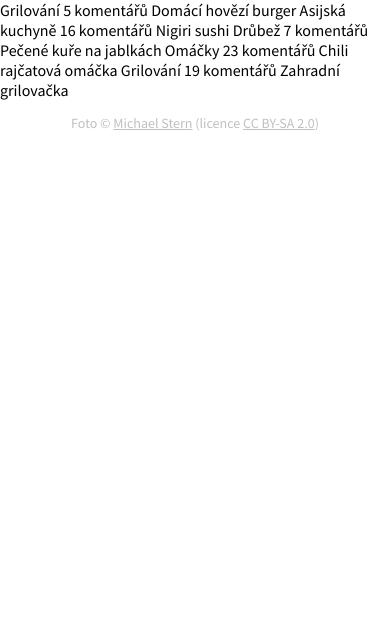
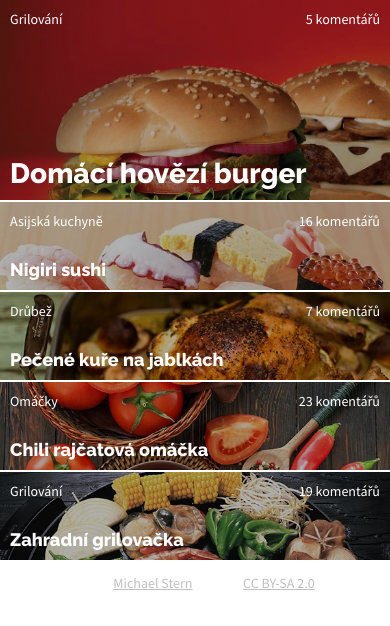
Before and after one commit to Digitalni-akademie-Web-Jaro-2020-Praha/ukol-recepty-magdacislerova, a plain HTML site: page Masova-varianta/index-level2-tezsi.html in a window 390 px wide. Drawn offline with Linux system fonts and the light colour scheme.

Commit message:
HTML a CSS pro mobilní verzi

```diff
--- a/Masova-varianta/index-level2-tezsi.html
+++ b/Masova-varianta/index-level2-tezsi.html
@@ -1,55 +1,65 @@
 <!DOCTYPE html>
 <html>
   <head>
-        <meta charset="utf-8">
-        <meta http-equiv="X-UA-Compatible" content="IE=edge,chrome=1">
-        <meta name="viewport" content="width=device-width, initial-scale=1">
+    <meta charset="utf-8" />
+    <meta http-equiv="X-UA-Compatible" content="IE=edge,chrome=1" />
+    <meta name="viewport" content="width=device-width, initial-scale=1" />
     <title>Recepty</title>
-        <link href="https://fonts.googleapis.com/css?family=Source+Sans+Pro:400,700|Raleway:600,800&amp;subset=latin-ext" rel="stylesheet">
-        <link rel="stylesheet" type="text/css" href="style.css">
+    <link
+      href="https://fonts.googleapis.com/css?family=Source+Sans+Pro:400,700|Raleway:600,800&amp;subset=latin-ext"
+      rel="stylesheet"
+    />
+    <link rel="stylesheet" type="text/css" href="style.css" />
   </head>
   <body>
+    <!-- hlavni recept -->
+    <div class="recept" id="hlavnirecept">
+      <p class="vlevo">Grilování</p>
+      <p class="vpravo">5 komentářů</p>
+      <h1>Domácí hovězí burger</h1>
+    </div>
 
-        <!-- hlavni recept -->
-        Grilování
-        5 komentářů
-
-        Domácí hovězí burger
-
-
+    <div class="sloupec">
       <!-- maly recept 2 -->
-        Asijská kuchyně
-        16 komentářů
-
-        Nigiri sushi
-
+      <div class="recept" id="recept2">
+        <p class="vlevo">Asijská kuchyně</p>
+        <p class="vpravo">16 komentářů</p>
+        <h2>Nigiri sushi</h1>
+      </div>
 
       <!-- maly recept 3 -->
-        Drůbež
-        7 komentářů
+      <div class="recept" id="recept3">
+        <p class="vlevo">Drůbež</p>
+        <p class="vpravo">7 komentářů</p>
+        <h2>Pečené kuře na jablkách</h1>
+      </div>
+    </div>
 
-        Pečené kuře na jablkách
-
-
+    <div class="sloupec">
       <!-- maly recept 4 -->
-        Omáčky
-        23 komentářů
-
-        Chili rajčatová omáčka
-
+      <div class="recept" id="recept4">
+        <p class="vlevo">Omáčky</p>
+        <p class="vpravo">23 komentářů</p>
+        <h2>Chili rajčatová omáčka</h1>
+      </div>
 
       <!-- maly recept 5 -->
-        Grilování
-        19 komentářů
-
-        Zahradní grilovačka
-
-
+      <div class="recept" id="recept5">
+        <p class="vlevo">Grilování</p>
+        <p class="vpravo">19 komentářů</p>
+        <h2>Zahradní grilovačka</h1>
+      </div>
+    </div>
 
     <div class="paticka">
-            <p>Foto &copy; <a href="https://www.flickr.com/photos/68711844@N07/">Michael Stern</a> (licence <a href="https://creativecommons.org/licenses/by-sa/2.0/">CC BY-SA 2.0</a>)</p>
+      <p>
+        Foto &copy;
+        <a href="https://www.flickr.com/photos/68711844@N07/">Michael Stern</a>
+        (licence
+        <a href="https://creativecommons.org/licenses/by-sa/2.0/"
+          >CC BY-SA 2.0</a
+        >)
+      </p>
     </div>
-
-
   </body>
 </html>
--- a/Masova-varianta/style.css
+++ b/Masova-varianta/style.css
@@ -1,7 +1,12 @@
 /* nejsme vcerejsi, pouzivame moderni box model */
-html { box-sizing: border-box; }
-*, :after, :before { box-sizing: inherit; }
-
+html {
+  box-sizing: border-box;
+}
+*,
+:after,
+:before {
+  box-sizing: inherit;
+}
 
 /* -------------------------------------------------- */
 
@@ -17,23 +22,110 @@ notebook/pc:
 }
 */
 
-
 body {
-    margin: 0;
-    font-family: 'Source Sans Pro', sans-serif;
+  margin: 0;
+  font-family: "Source Sans Pro", sans-serif;
+  max-width: 479px;
 }
 
 .paticka {
-    text-align: center;
-    font-size: 14px;
-    color: silver;
+  text-align: center;
+  font-size: 14px;
+  color: silver;
 }
 
 .paticka a {
-    color: silver;
+  color: silver;
 }
-
 
 /* ------------------------------- */
 /* ----- DOLE BUDE TVOJE CSS ----- */
 /* ------------------------------- */
+
+h1 {
+  font-family: "Raleway";
+  color: white;
+  font-size: 28px;
+  font-weight: 800;
+  text-align: left;
+  position: absolute;
+  bottom: 10px;
+  left: 10px;
+  margin: 0;
+}
+
+h2 {
+  font-family: "Raleway";
+  color: white;
+  font-size: 18px;
+  font-weight: 800;
+  text-align: left;
+  position: absolute;
+  bottom: 10px;
+  left: 10px;
+  margin: 0;
+}
+
+p {
+  font-size: 14px;
+  font-weight: 400;
+  color: white;
+}
+
+.vpravo {
+  float: right;
+  margin: 0;
+}
+
+.vlevo {
+  float: left;
+  margin: 0;
+}
+
+#hlavnirecept {
+  background-image: linear-gradient(rgba(0, 0, 0, 0.3), rgba(0, 0, 0, 0.3)),
+    url(images/burger.jpg);
+  background-repeat: no-repeat;
+  background-size: cover;
+  min-height: 200px;
+  padding: 10px;
+  position: relative;
+}
+
+#recept2 {
+  background-image: linear-gradient(rgba(0, 0, 0, 0.3), rgba(0, 0, 0, 0.3)),
+    url(images/sushi.jpg);
+  background-repeat: no-repeat;
+  background-size: cover;
+  border-top: 2px solid white;
+}
+
+#recept3 {
+  background-image: linear-gradient(rgba(0, 0, 0, 0.3), rgba(0, 0, 0, 0.3)),
+    url(images/kure.jpg);
+  background-repeat: no-repeat;
+  background-size: cover;
+  border-top: 2px solid white;
+}
+
+#recept4 {
+  background-image: linear-gradient(rgba(0, 0, 0, 0.3), rgba(0, 0, 0, 0.3)),
+    url(images/rajcata.jpg);
+  background-repeat: no-repeat;
+  background-size: cover;
+  border-top: 2px solid white;
+}
+
+#recept5 {
+  background-image: linear-gradient(rgba(0, 0, 0, 0.3), rgba(0, 0, 0, 0.3)),
+    url(images/grilovani.jpg);
+  background-repeat: no-repeat;
+  background-size: cover;
+  border-top: 2px solid white;
+}
+
+.recept {
+  min-height: 90px;
+  padding: 10px;
+  position: relative;
+}
```
Lines whose indentation alone changed are shown as unchanged.
